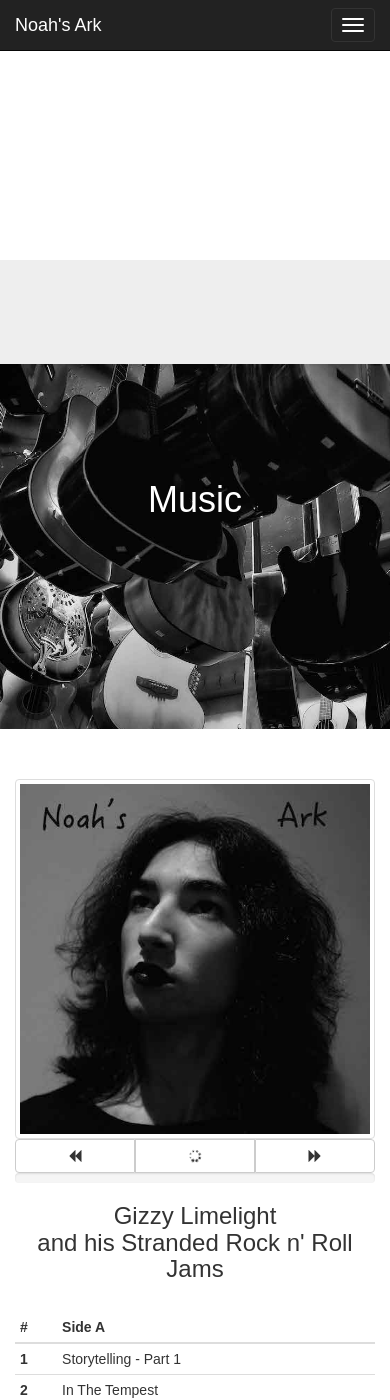
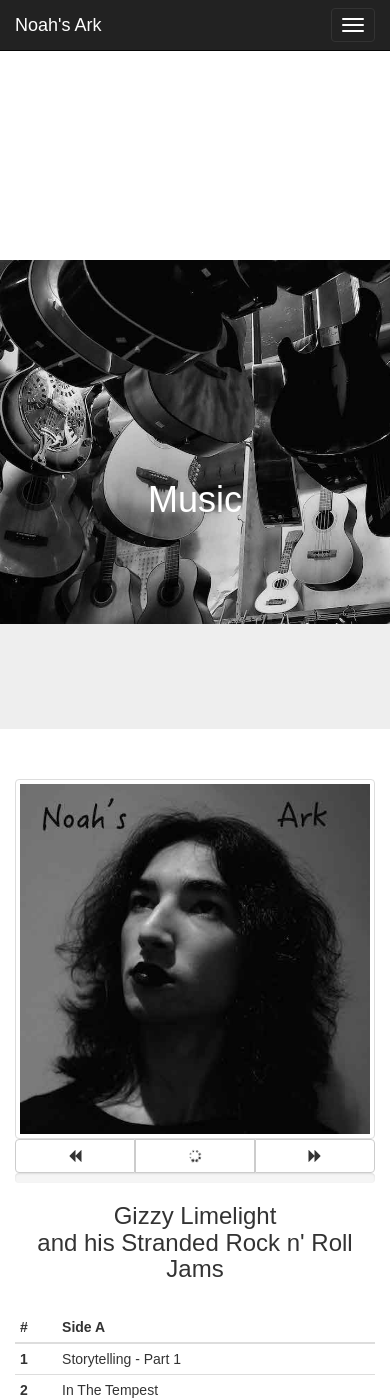
Before and after one commit to noahsarkmusic/noahsarkmusic.github.io, a Jekyll site: the page built from index.html, in a window 390 px wide and 1400 px high, scrolled down 502 px. Built offline with Jekyll 4.4.1, drawn with Linux system fonts in a browser that asks for light colours; some web fonts are replaced; comment, search, counter and statistics services are not loaded.

Commit message:
Fixed media layout

```diff
--- a/css/main.css
+++ b/css/main.css
@@ -109,6 +109,13 @@
 	color: black;
 }
 
+@media (max-width: 991px) {
+	.title
+	{
+		background-attachment: scroll;
+	}
+}
+
 /*****************************************************************************/
 /*
 /* Blog
```
